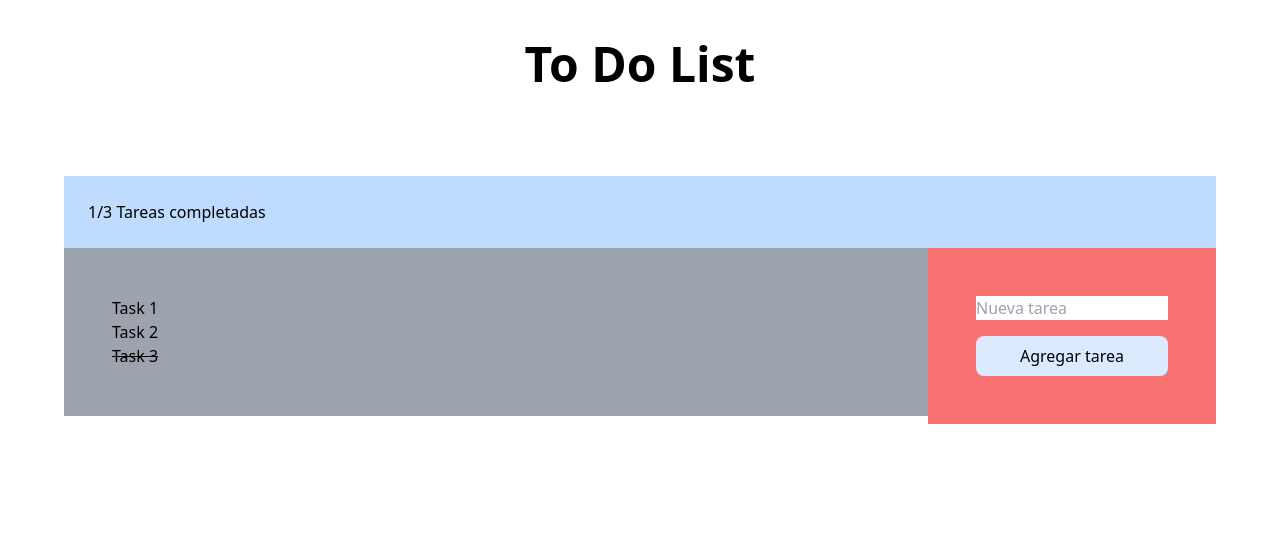
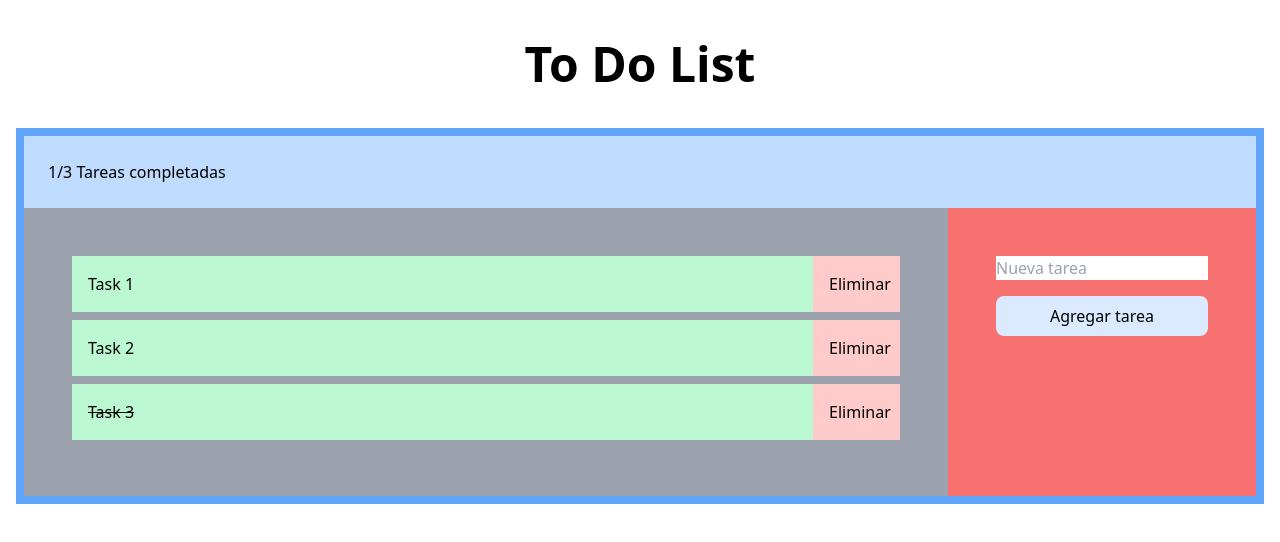
Before and after one commit to ivanillera/todo-list-react, a React (Vite) app: page / in a window 1280 px wide. Shown: the top 542 px of the page. Built offline with nearby package versions, Linux system fonts and the light colour scheme.

Commit message:
css changes

```diff
--- a/src/App.jsx
+++ b/src/App.jsx
@@ -23,17 +23,25 @@ function App() {
     );
   };
 
+  const deleteTodo = (id) => {
+    setTodos(todos.filter((todo) => todo.id !== id));
+  };
+
   return (
     <>
       <main>
         <h1 className="text-5xl flex justify-center items-center my-10 font-bold">
           To Do List
         </h1>
-        <div className="p-12 mx-4">
+        <div className="p-2 mx-4 bg-blue-400">
           <Header todos={todos} />
-          <div className="flex flex-row">
+          <div className="flex flex-row ">
             <div className="w-3/4">
-              <TodoList todos={todos} toggleTodo={toggleTodo} />
+              <TodoList
+                todos={todos}
+                toggleTodo={toggleTodo}
+                deleteTodo={deleteTodo}
+              />
             </div>
             <div className="w-1/4">
               <TodoForm addTodo={addTodo} />
--- a/src/components/TodoForm.jsx
+++ b/src/components/TodoForm.jsx
@@ -8,7 +8,7 @@ export const TodoForm = ({ addTodo }) => {
   };
 
   return (
-    <div className="bg-red-400 p-12 flex flex-col space-y-4">
+    <div className="bg-red-400 p-12 flex flex-col space-y-4 h-full">
       <input
         type="text"
         placeholder="Nueva tarea"
--- a/src/components/TodoItem.jsx
+++ b/src/components/TodoItem.jsx
@@ -1,17 +1,22 @@
 import React from "react";
 
-export const TodoItem = ({ todo, toggleTodo }) => {
+export const TodoItem = ({ todo, toggleTodo, deleteTodo }) => {
   return (
-    <div>
-      <span
+    <div className="flex flex-row ">
+      <div
+        className="bg-green-200 p-4 mb-2 cursor-pointer w-full inline-block"
         onClick={() => toggleTodo(todo.id)}
-        style={{
-          cursor: "pointer",
-          textDecoration: todo.completed ? "line-through" : "none",
-        }}
       >
-        {todo.title}
-      </span>
+        <span className={todo.completed ? "line-through" : "none"}>
+          {todo.title}
+        </span>
+      </div>
+      <button
+        className="bg-red-200 p-4 mb-2 cursor-pointer"
+        onClick={() => deleteTodo(todo.id)}
+      >
+        Eliminar
+      </button>
     </div>
   );
 };
--- a/src/components/TodoList.jsx
+++ b/src/components/TodoList.jsx
@@ -2,12 +2,17 @@ import React from "react";
 import { useState } from "react";
 import { TodoItem } from "./TodoItem";
 
-export const TodoList = ({ todos, toggleTodo }) => {
+export const TodoList = ({ todos, toggleTodo, deleteTodo }) => {
   return (
-    <div className="bg-gray-400 p-12">
+    <div className="bg-gray-400 p-12 h-full">
       <ul>
         {todos.map((todo) => (
-          <TodoItem key={todo.id} todo={todo} toggleTodo={toggleTodo} />
+          <TodoItem
+            key={todo.id}
+            todo={todo}
+            toggleTodo={toggleTodo}
+            deleteTodo={deleteTodo}
+          />
         ))}
       </ul>
     </div>
```
